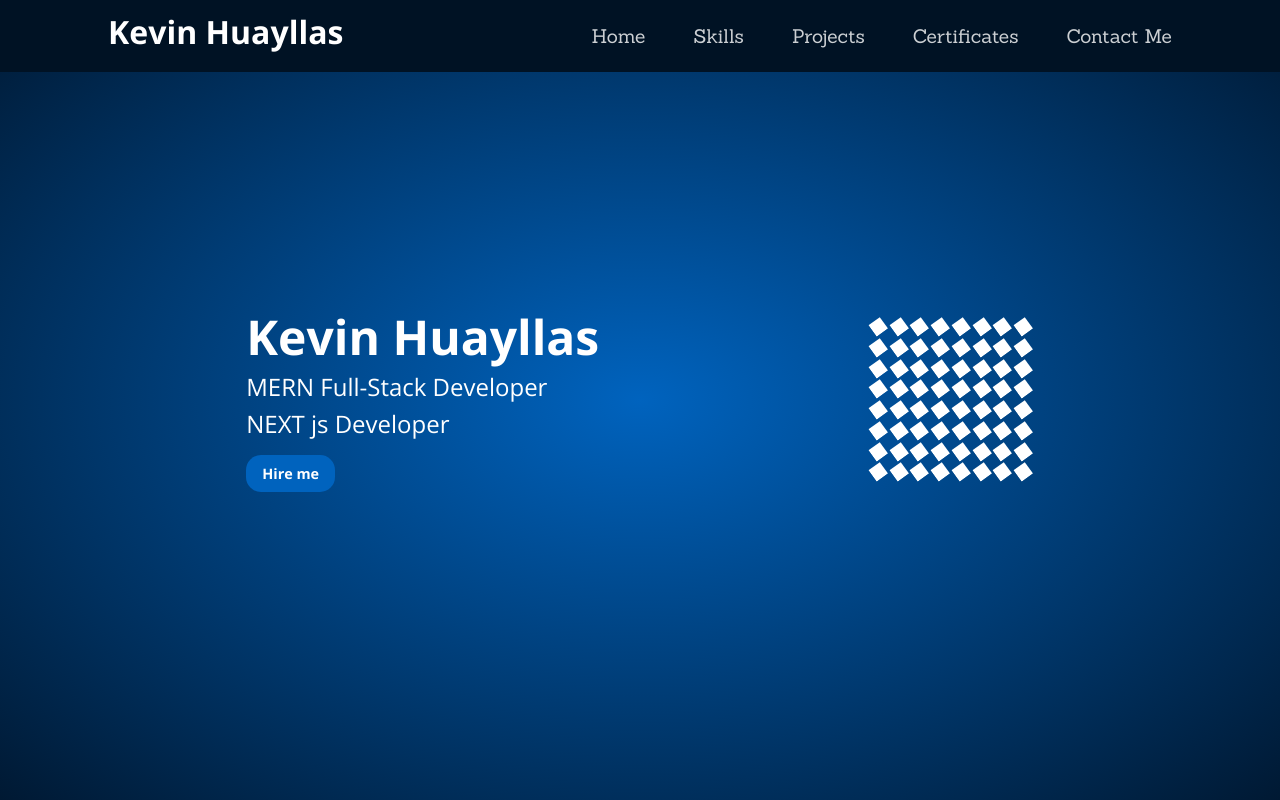
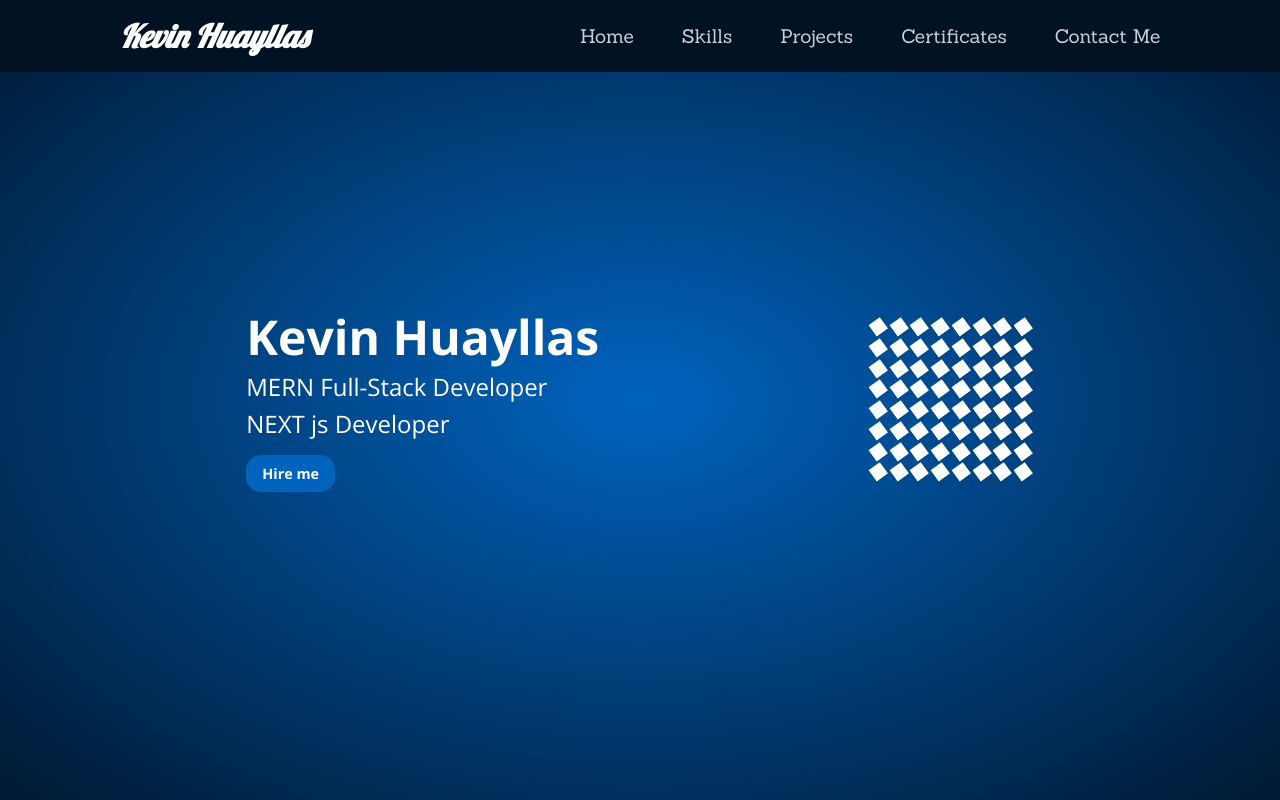
Before and after one commit to KevinOmega/Portfolio, a React (Create React App) app: page / in a window 1280 px wide. Shown: the top 800 px of the page. Built offline with nearby package versions, Linux system fonts and the light colour scheme.

Commit message:
update logo

```diff
--- a/public/index.html
+++ b/public/index.html
@@ -3,11 +3,11 @@
 
 <head>
   <meta charset="utf-8" />
-  <link rel="icon" href="%PUBLIC_URL%/favicon.ico" />
+  <link rel="icon" href="%PUBLIC_URL%/images/logo.png" />
   <meta name="viewport" content="width=device-width, initial-scale=1" />
   <meta name="theme-color" content="#000000" />
   <meta name="description" content="Web site created using create-react-app" />
-  <link rel="apple-touch-icon" href="%PUBLIC_URL%/logo192.png" />
+  <link rel="apple-touch-icon" href="%PUBLIC_URL%/images/logo.png" />
   <!--
       manifest.json provides metadata used when your web app is installed on a
       user's mobile device or desktop. See https://developers.google.com/web/fundamentals/web-app-manifest/
--- a/src/style/main.css
+++ b/src/style/main.css
@@ -1,4 +1,4 @@
-@import url("https://fonts.googleapis.com/css2?family=Open+Sans:wght@300;700&family=Sanchez&display=swap");
+@import url("https://fonts.googleapis.com/css2?family=Lobster&family=Open+Sans:wght@300;700&family=Sanchez&display=swap");
 * {
   padding: 0;
   margin: 0;
@@ -91,6 +91,12 @@ section {
   height: 4rem;
   padding: 0 max(3rem, 15vw);
   z-index: 10;
+}
+.navbar .logo h3 {
+  margin: 0;
+  font-size: 2rem;
+  font-family: "Lobster", cursive;
+  font-style: italic;
 }
 .navbar .links {
   position: absolute;
--- a/src/style/sass/_home.scss
+++ b/src/style/sass/_home.scss
@@ -1,4 +1,7 @@
 #Home{
+
+
+
     .info{
         h4{
             font-weight: lighter;
--- a/src/style/sass/_navbar.scss
+++ b/src/style/sass/_navbar.scss
@@ -10,6 +10,15 @@
     height: $navbar-height;
     padding: 0 max(3rem,15vw);
     z-index: 10;
+
+    .logo {
+         h3{
+            margin: 0;
+            font-size: 2rem;
+            font-family: $lobster;
+            font-style: italic;
+         }
+    }
 
     .links{
         position: absolute;
--- a/src/style/sass/main.scss
+++ b/src/style/sass/main.scss
@@ -1,9 +1,10 @@
-@import url('https://fonts.googleapis.com/css2?family=Open+Sans:wght@300;700&family=Sanchez&display=swap');
+@import url('https://fonts.googleapis.com/css2?family=Lobster&family=Open+Sans:wght@300;700&family=Sanchez&display=swap');
 
 //global variables
 
 $open : 'Open Sans', sans-serif;
 $sanchez : "Sanchez", serif;
+$lobster : "Lobster", cursive;
 
 $dark-blue : #001224;
 $blue : #0063BE;
```
Also changed, not shown: public/images/logo.png (added), 1 other file (tests, documents, lock files or other folders).
